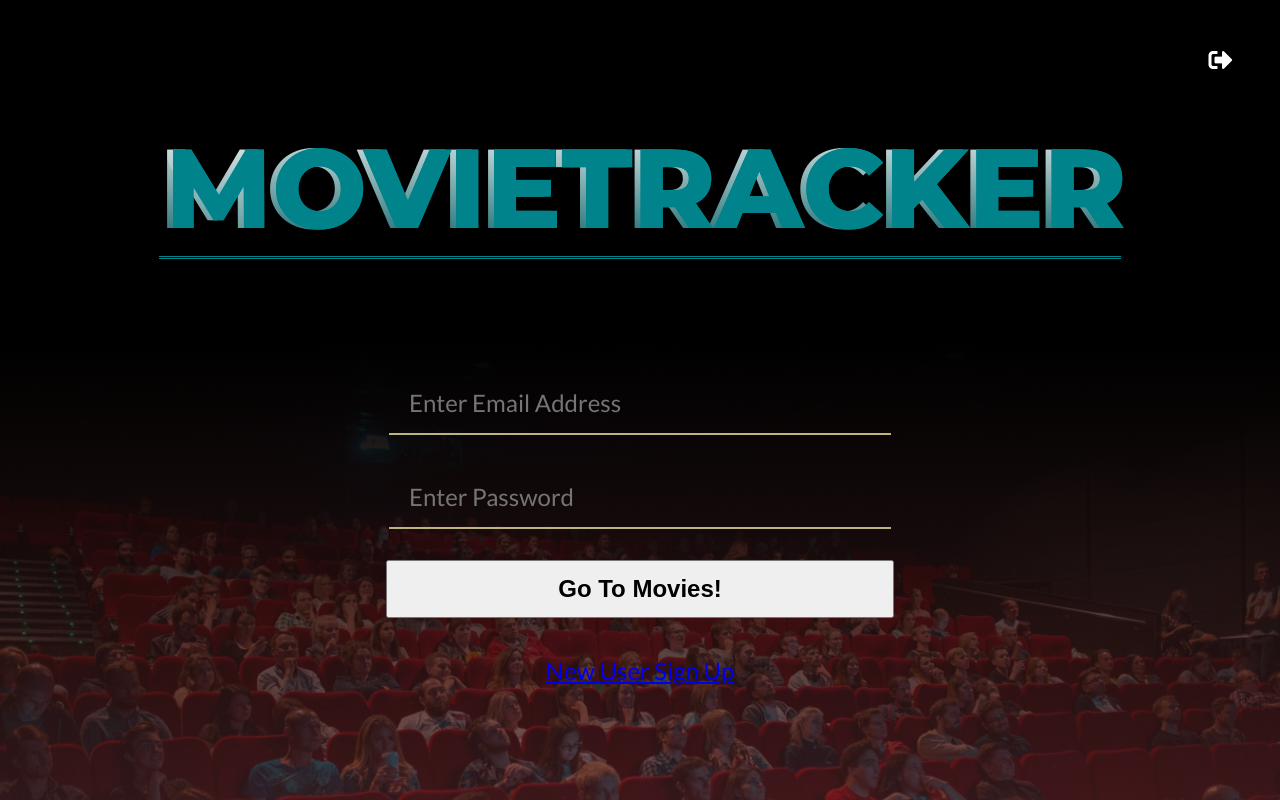
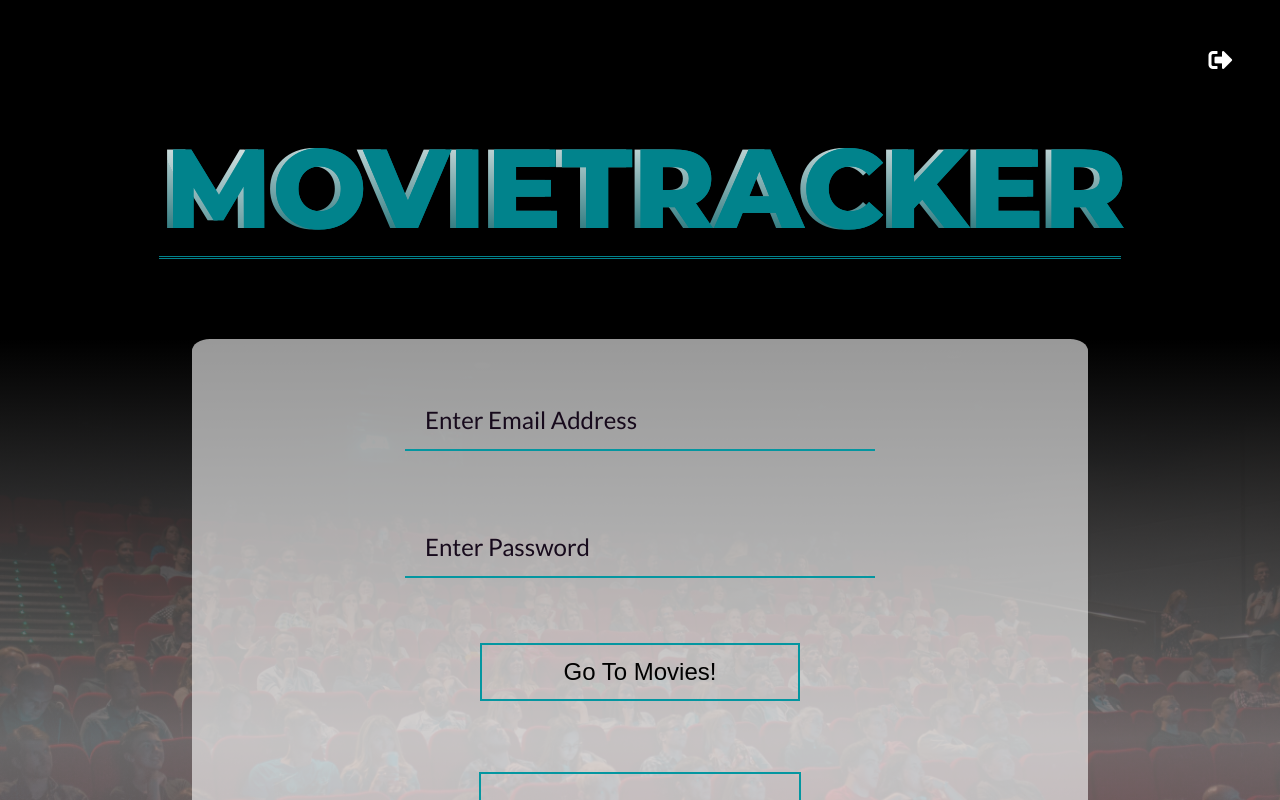
Before and after one commit to marcusp619/movietracker-frontend, a React (Create React App) app: page /login in a window 1280 px wide. Shown: the top 800 px of the page. Built offline with nearby package versions, Linux system fonts and the light colour scheme; no server answers.

Commit message:
Updated style to login form

```diff
--- a/src/Components/Header/Header.js
+++ b/src/Components/Header/Header.js
@@ -1,24 +1,22 @@
-import React from 'react';
-import './Header.css';
+import React from "react";
+import "./Header.css";
 
-const Header = (props) => {
+const Header = props => {
   return (
     <div className="header">
       <span>
-        <i className="fas fa-sign-out-alt"></i>
+        <i className="fas fa-sign-out-alt" />
       </span>
       <span className="app-title">
         <span className="sparkle">MovieTracker</span>
       </span>
     </div>
 
-//signOutUser action creator function must be called
-//need onClick function that dispatches the signout action object
-//action object applied by users reducer
-//reducer updates global state object with blank string value for the user key
-
+    //signOutUser action creator function must be called
+    //need onClick function that dispatches the signout action object
+    //action object applied by users reducer
+    //reducer updates global state object with blank string value for the user key
   );
 };
 
-
 export default Header;
--- a/src/Containers/UserLoginForm/UserLoginForm.css
+++ b/src/Containers/UserLoginForm/UserLoginForm.css
@@ -1,8 +1,7 @@
 .form-wrapper {
   height: 100vh;
-  background: linear-gradient(rgb(0, 0, 0), rgba(204, 96, 96, 0.4)) , url(../../Images/photo-1517604931442-7e0c8ed2963c.jpeg);
+  background: linear-gradient(rgb(0, 0, 0), rgba(131, 130, 130, 0.8), rgba(204, 96, 96, 0.3)) , url(../../Images/photo-1517604931442-7e0c8ed2963c.jpeg);
   background-size: cover;
-
 }
 
 .form-input {
@@ -10,27 +9,34 @@
   margin-bottom: 1em;
   font-size: 1.5em;
   font-family: 'Lato', sans-serif;
-
 }
 
 input {
   background: none;
   border: none;
-  border-bottom: 2px solid #beb47e;
+  border-bottom: 2px solid #0496a0;
 }
+
+input::placeholder {
+  color: #170A1C;
+  text-align: left;
+}
+
 
 .user-login-form {
   align-items: center;
   display: flex;
   flex-direction: column;
-  height: 350px;
+  height: 550px;
   justify-content: space-around;
   padding-bottom: 50px;
   flex-direction: column;
-  width: 75%;
+  width: 70%;
   margin: 4rem auto;
   font-family: 'Lato', sans-serif;
-  /* border: 1px solid white; */
+  background: rgba(255, 255, 255, 0.6);
+  border-radius: 2%;
+
 }
 
 
@@ -52,14 +58,21 @@ input {
   padding-left: 20px;
   padding-top: 10px;
   width: 30rem;
+  width: 50%;
+  transition: all .2s;
+}
+
+.user-email-login:focus,
+.user-password-login:focus {
+  outline-color: #0496a0;
 }
 
 .login-button {
-  /* background-color: #beb47e; */
-  font-weight: bold;
+  background: none;
   height: 58px;
   margin-bottom: 30px;
-  width: 31.75rem;
+  width: 20rem;
+  border: 2px solid #0496a0;
 }
 
 .user-signup-link {
@@ -99,4 +112,31 @@ input {
   .user-login-form {
     margin: 1rem auto;
   }
+  width: 51.75%;
+  border: 2px solid #0496a0;
+  color: #170A1C;
+  transition: all .5s;
 }
+
+.login-button:hover {
+  background: #228CDB;
+  color: white;
+  transition: all .5s ease-in-out;
+  transform: scale(1.1);
+}
+
+.user-signup-link {
+  border: 2px solid #0496a0;
+  padding: 4% 10%;
+  transition: all .5s;
+  text-decoration: none;
+  font-size: 1.1rem;
+  color: #170A1C;
+}
+
+.user-signup-link:hover {
+  background: #C19AB7;
+  color: white;
+  transition: all .5s ease-in-out;
+  transform: scale(1.1);
+}
--- a/src/Containers/UserLoginForm/UserLoginForm.js
+++ b/src/Containers/UserLoginForm/UserLoginForm.js
@@ -49,7 +49,9 @@ export class UserLoginForm extends Component {
             placeholder="Enter Password"
           />
           <button className="login-button">Go To Movies!</button>
-          <a className="user-signup-link" href="/newuser">New User Sign Up</a>
+          <a className="user-signup-link" href="/newuser">
+            New User Sign Up
+          </a>
         </form>
       </div>
     );
```
